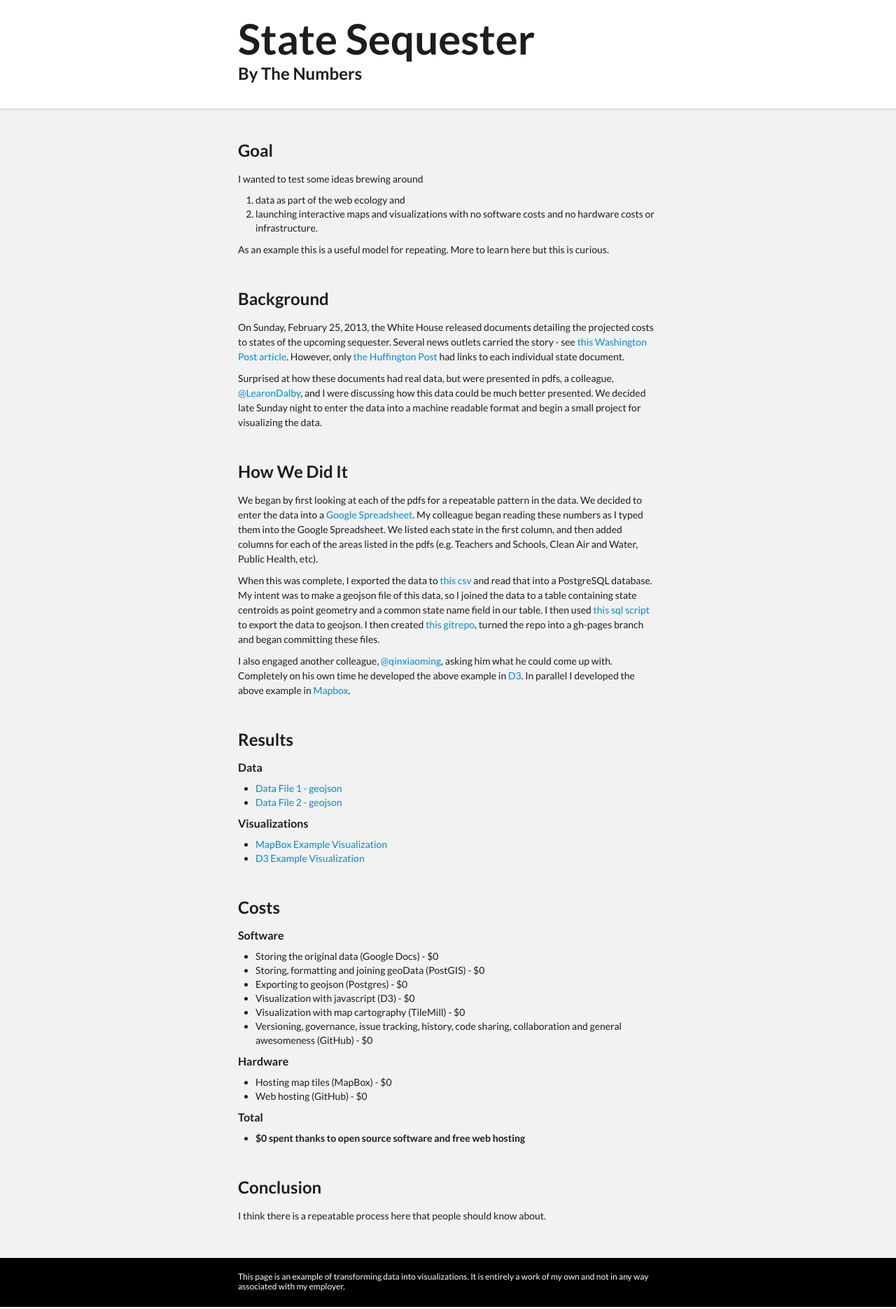
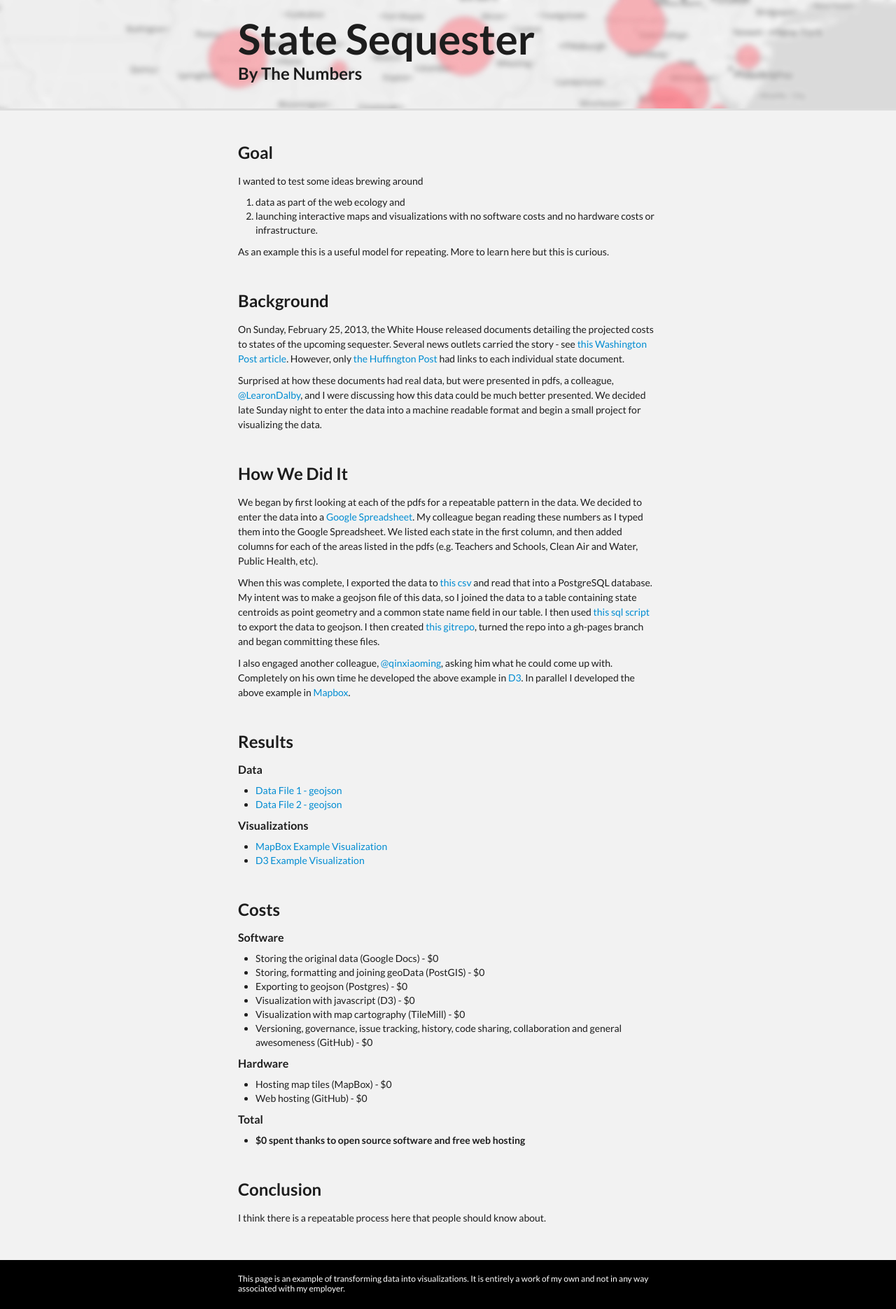
Before and after one commit to feomike/state_seq, a Jekyll site: the page built from index.md, in a window 1280 px wide. Shown: the whole page at 70% size. Built offline with Jekyll 4.4.1, drawn with Linux system fonts in a browser that asks for light colours; Markdown is read by kramdown in place of the engine named in the settings.

Commit message:
image bg, sans-serif, viewport for mobile

```diff
--- a/css/state_seq.css
+++ b/css/state_seq.css
@@ -56,11 +56,10 @@ a.btn {
 /* header */
 
 .header {
-	background-color: rgba(255, 255, 255, 1);
+	background: #ffffff url('../images/map.jpg') no-repeat right top;
+	background: rgba(255, 255, 255, 1) url('../images/map.jpg') no-repeat right top;
+	border-bottom: 3px solid #dddddd;
 	padding: 20px 0;
-	-webkit-box-shadow: 0px 0px 5px rgba(0, 0, 0, 0.25);
-	-moz-box-shadow:    0px 0px 5px rgba(0, 0, 0, 0.25);
-	box-shadow:         0px 0px 5px rgba(0, 0, 0, 0.25);
 }
 .header h1, .header h2 {
 	margin-top:0;
```
